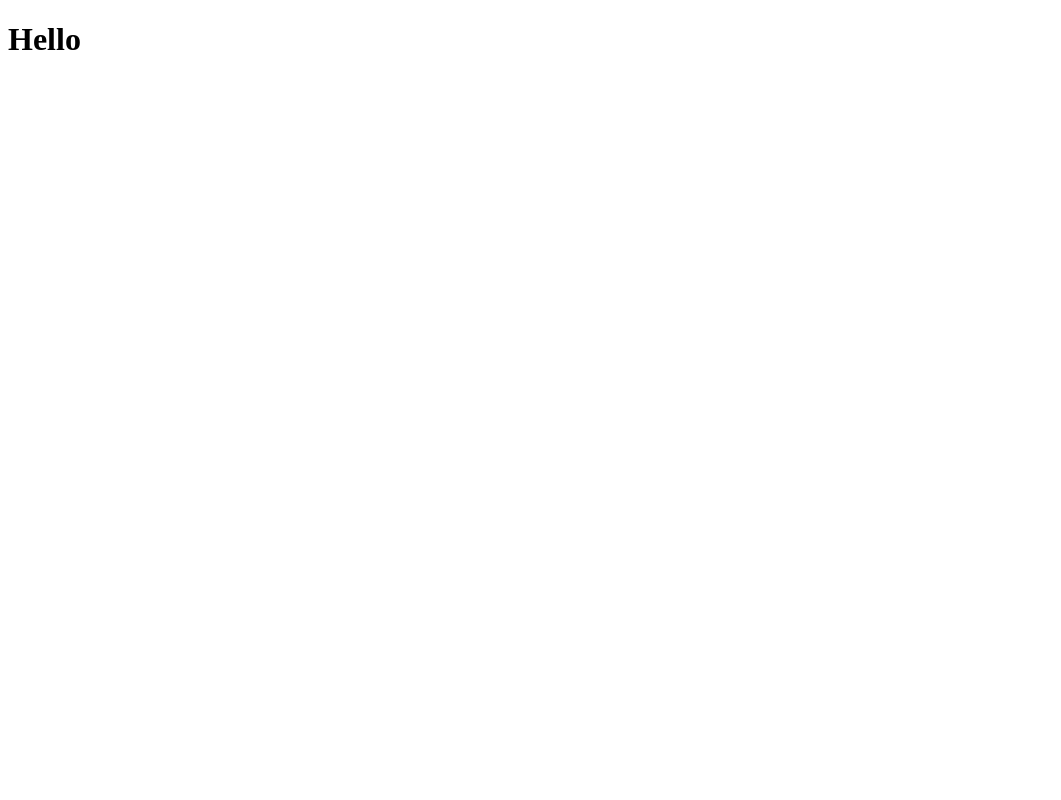
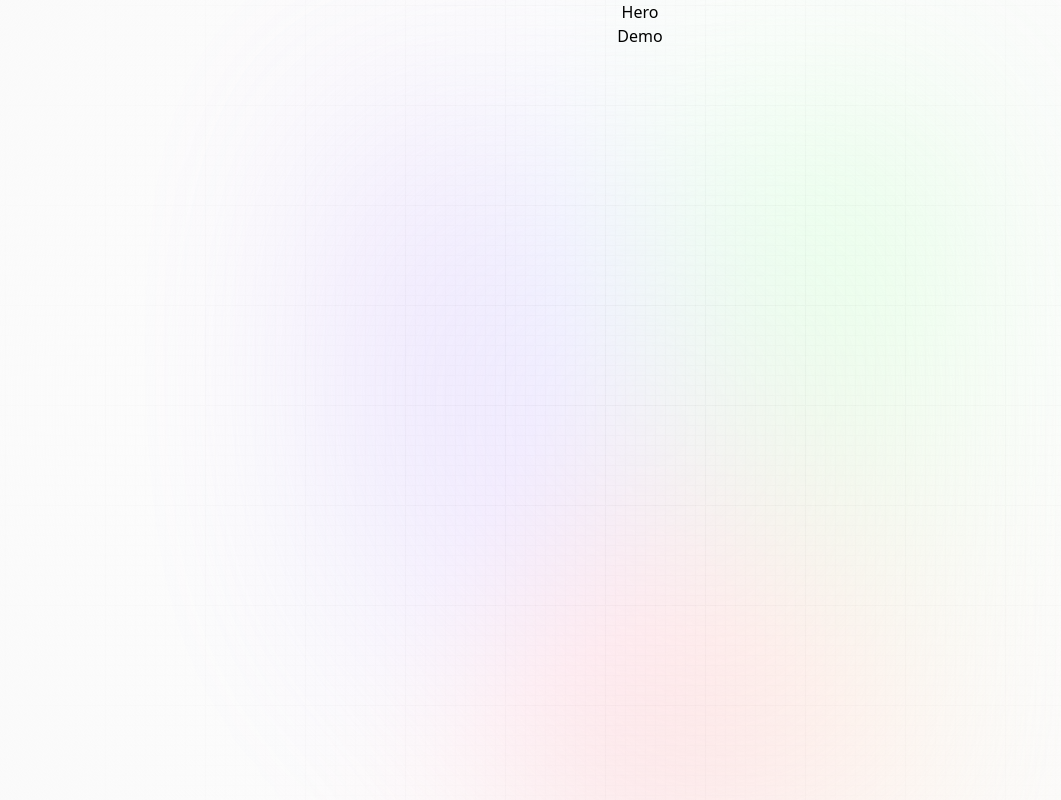
Before and after one commit to Papsanly/ai-summarizer, a React (Vite) app: page / in a window 1280 px wide. Shown: the whole page, without its empty margins (0-1061 px from the left). Built offline with nearby package versions, Linux system fonts and the light colour scheme; a web font is replaced by a local one.

Commit message:
setup App.jsx

```diff
--- a/index.html
+++ b/index.html
@@ -14,7 +14,7 @@
       href="https://fonts.googleapis.com/css2?family=Inter:wght@100;200;300;400;500;600;700;800;900&display=swap"
       rel="stylesheet"
     />
-    <title>Vite + React</title>
+    <title>Article Summarizer</title>
   </head>
   <body>
     <div id="root"></div>
--- a/src/App.jsx
+++ b/src/App.jsx
@@ -1,3 +1,16 @@
+import './App.css'
+import { Demo, Hero } from './components'
+
 export default function App() {
-  return <h1>Hello</h1>
+  return (
+    <main>
+      <div className={'main'}>
+        <div className={'gradient'} />
+      </div>
+      <div className={'app'}>
+        <Hero />
+        <Demo />
+      </div>
+    </main>
+  )
 }
--- /dev/null
+++ b/src/components/Demo.jsx
@@ -0,0 +1,3 @@
+export default function Demo() {
+  return <div>Demo</div>
+}
--- /dev/null
+++ b/src/components/Hero.jsx
@@ -0,0 +1,3 @@
+export default function Hero() {
+  return <div>Hero</div>
+}
--- /dev/null
+++ b/src/components/index.js
@@ -0,0 +1,4 @@
+import Demo from './Demo.jsx'
+import Hero from './Hero.jsx'
+
+export { Demo, Hero }
```
